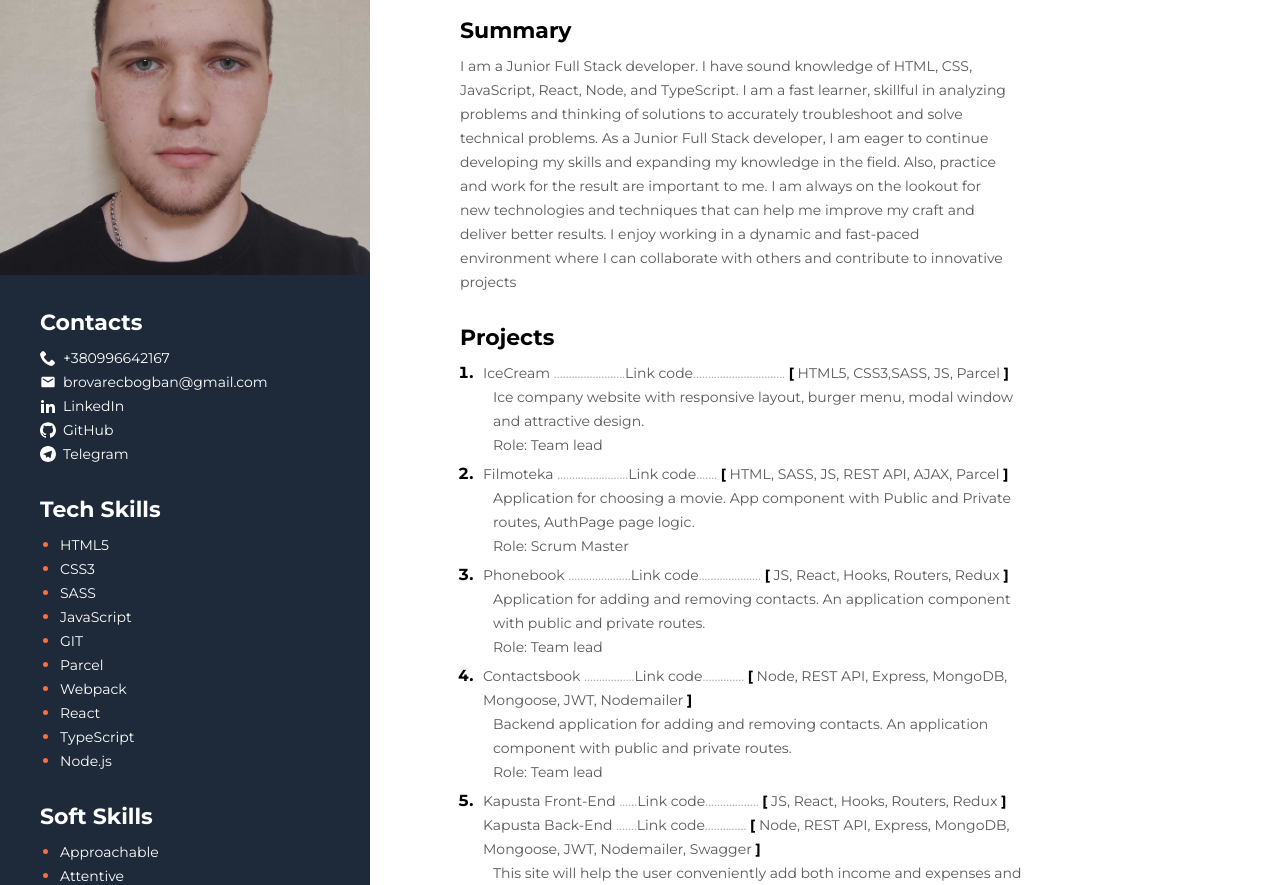
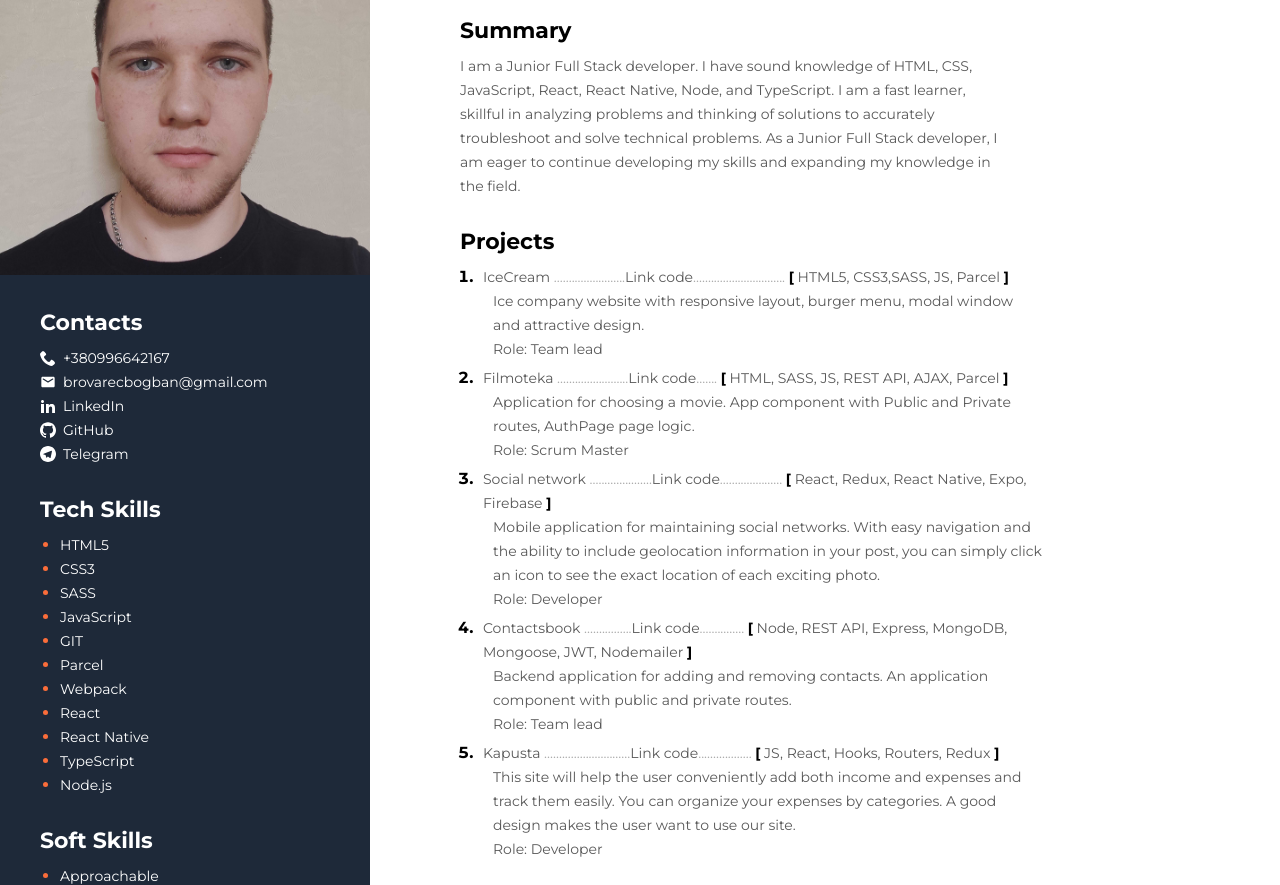
Before and after one commit to Bogdan0109/my-resume, a plain HTML site: page index.html in a window 1280 px wide. Shown: the part 135-1020 px from the top of the page. Drawn offline with nearby package versions, Linux system fonts and the light colour scheme; files that its build step writes are made by us from their sources.

Commit message:
React Native

```diff
--- a/index.html
+++ b/index.html
@@ -34,14 +34,10 @@
             <h3 class="my-summary__title">Summary</h3>
             <p class="my-summary__description">
               I am a Junior Full Stack developer. I have sound knowledge of HTML, CSS, JavaScript,
-              React, Node, and TypeScript. I am a fast learner, skillful in analyzing problems and
-              thinking of solutions to accurately troubleshoot and solve technical problems. As a
-              Junior Full Stack developer, I am eager to continue developing my skills and expanding
-              my knowledge in the field. Also, practice and work for the result are important to me.
-              I am always on the lookout for new technologies and techniques that can help me
-              improve my craft and deliver better results. I enjoy working in a dynamic and
-              fast-paced environment where I can collaborate with others and contribute to
-              innovative projects
+              React, React Native, Node, and TypeScript. I am a fast learner, skillful in analyzing
+              problems and thinking of solutions to accurately troubleshoot and solve technical
+              problems. As a Junior Full Stack developer, I am eager to continue developing my
+              skills and expanding my knowledge in the field.
             </p>
           </div>
 
@@ -112,28 +108,30 @@
                 <span class="my-projects__text"
                   ><div>
                     <a
-                      href="https://bogdan0109.github.io/goit-react-hw-08-phonebook/"
+                      href="https://expo.dev/@bogdan0109/react-native?serviceType=classic&distribution=expo-go&release-channel=goit-react-native-06"
                       class="my-projects__link"
                       target="_blank"
-                      >Phonebook</a
+                      >Social network</a
                     >
                     <span class="my-projects__point"
                       >.....................<a
-                        href="https://github.com/Bogdan0109/goit-react-hw-08-phonebook/"
+                        href="https://github.com/Bogdan0109/goit-react-native/tree/main/goit-react-native-06"
                         class="my-projects__link"
                         target="_blank"
                         >Link code</a
                       >.....................</span
                     >
-                    <span class="my-projects__bracket">[</span> JS, React, Hooks, Routers, Redux
+                    <span class="my-projects__bracket">[</span> React, Redux, React Native, Expo,
+                    Firebase
                     <span class="my-projects__bracket">]</span>
                   </div>
                   <ul class="my-projects__text-list">
                     <li>
-                      Application for adding and removing contacts. An application component with
-                      public and private routes.
+                      Mobile application for maintaining social networks. With easy navigation and
+                      the ability to include geolocation information in your post, you can simply
+                      click an icon to see the exact location of each exciting photo.
                     </li>
-                    <li>Role: Team lead</li>
+                    <li>Role: Developer</li>
                   </ul>
                 </span>
               </li>
@@ -148,12 +146,12 @@
                       >Contactsbook</a
                     >
                     <span class="my-projects__point"
-                      >.................<a
+                      >................<a
                         href="https://github.com/Bogdan0109/goit-node-hw-02-06"
                         class="my-projects__link"
                         target="_blank"
                         >Link code</a
-                      >..............</span
+                      >...............</span
                     >
                     <span class="my-projects__bracket">[</span> Node, REST API, Express, MongoDB,
                     Mongoose, JWT, Nodemailer <span class="my-projects__bracket">]</span>
@@ -174,10 +172,10 @@
                       href="https://viktor-mashyka-team-easy-start-wallet.netlify.app"
                       class="my-projects__link"
                       target="_blank"
-                      >Kapusta Front-End</a
+                      >Kapusta</a
                     >
                     <span class="my-projects__point"
-                      >......<a
+                      >.............................<a
                         href="https://github.com/viktormashyka/easy-start-wallet"
                         class="my-projects__link"
                         target="_blank"
@@ -186,24 +184,6 @@
                     >
                     <span class="my-projects__bracket">[</span> JS, React, Hooks, Routers, Redux
                     <span class="my-projects__bracket">]</span>
-                  </div>
-                  <div>
-                    <a
-                      href="https://easy-start-wallet-back.onrender.com/api-docs/"
-                      class="my-projects__link"
-                      target="_blank"
-                      >Kapusta Back-End</a
-                    >
-                    <span class="my-projects__point"
-                      >.......<a
-                        href="https://github.com/viktormashyka/easy-start-wallet-backend"
-                        class="my-projects__link"
-                        target="_blank"
-                        >Link code</a
-                      >..............</span
-                    >
-                    <span class="my-projects__bracket">[</span> Node, REST API, Express, MongoDB,
-                    Mongoose, JWT, Nodemailer, Swagger <span class="my-projects__bracket">]</span>
                   </div>
                   <ul class="my-projects__text-list">
                     <li>
@@ -358,6 +338,9 @@
                 <span class="tech-skills__item-text">React</span>
               </li>
               <li class="tech-skills__item">
+                <span class="tech-skills__item-text">React Native</span>
+              </li>
+              <li class="tech-skills__item">
                 <span class="tech-skills__item-text">TypeScript</span>
               </li>
               <li class="tech-skills__item">
```
